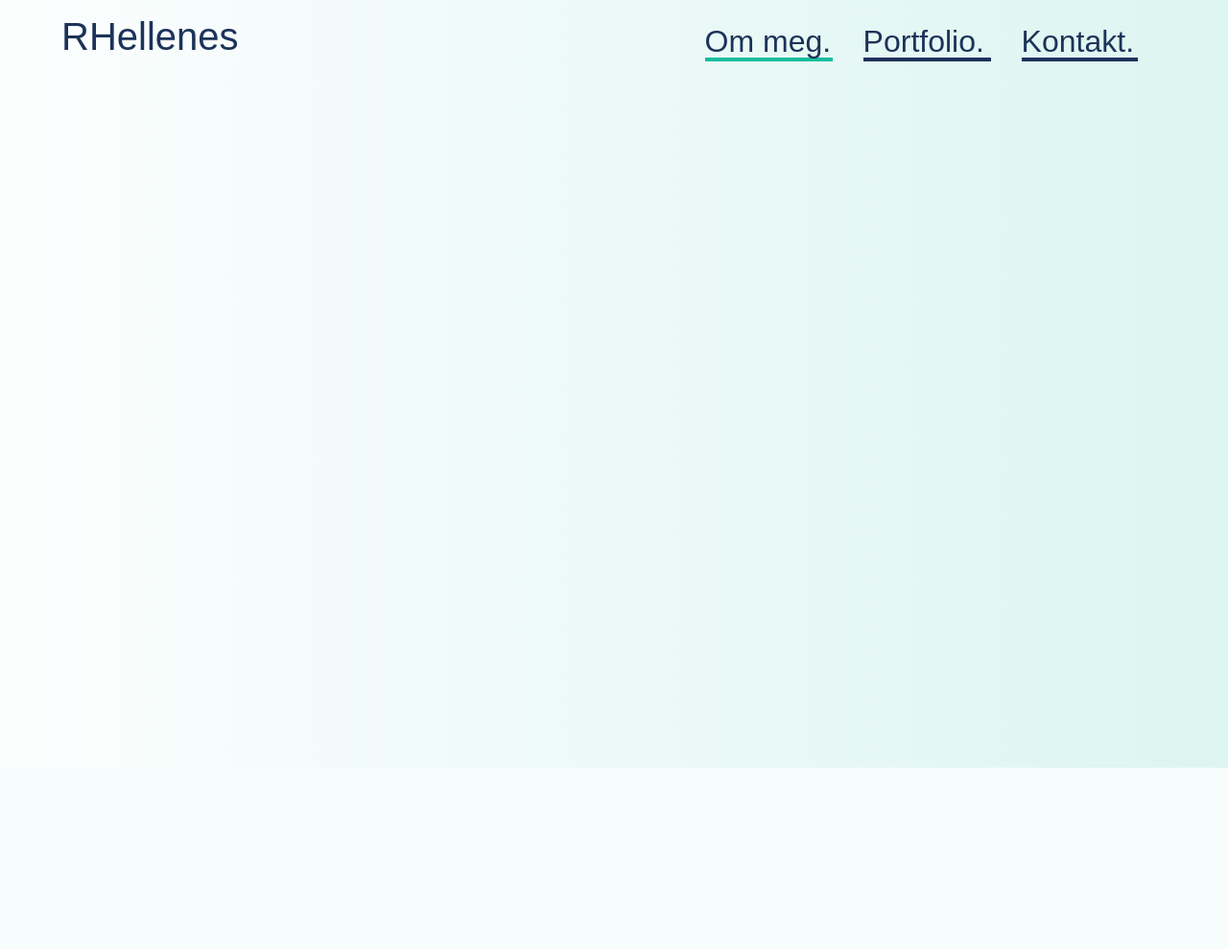
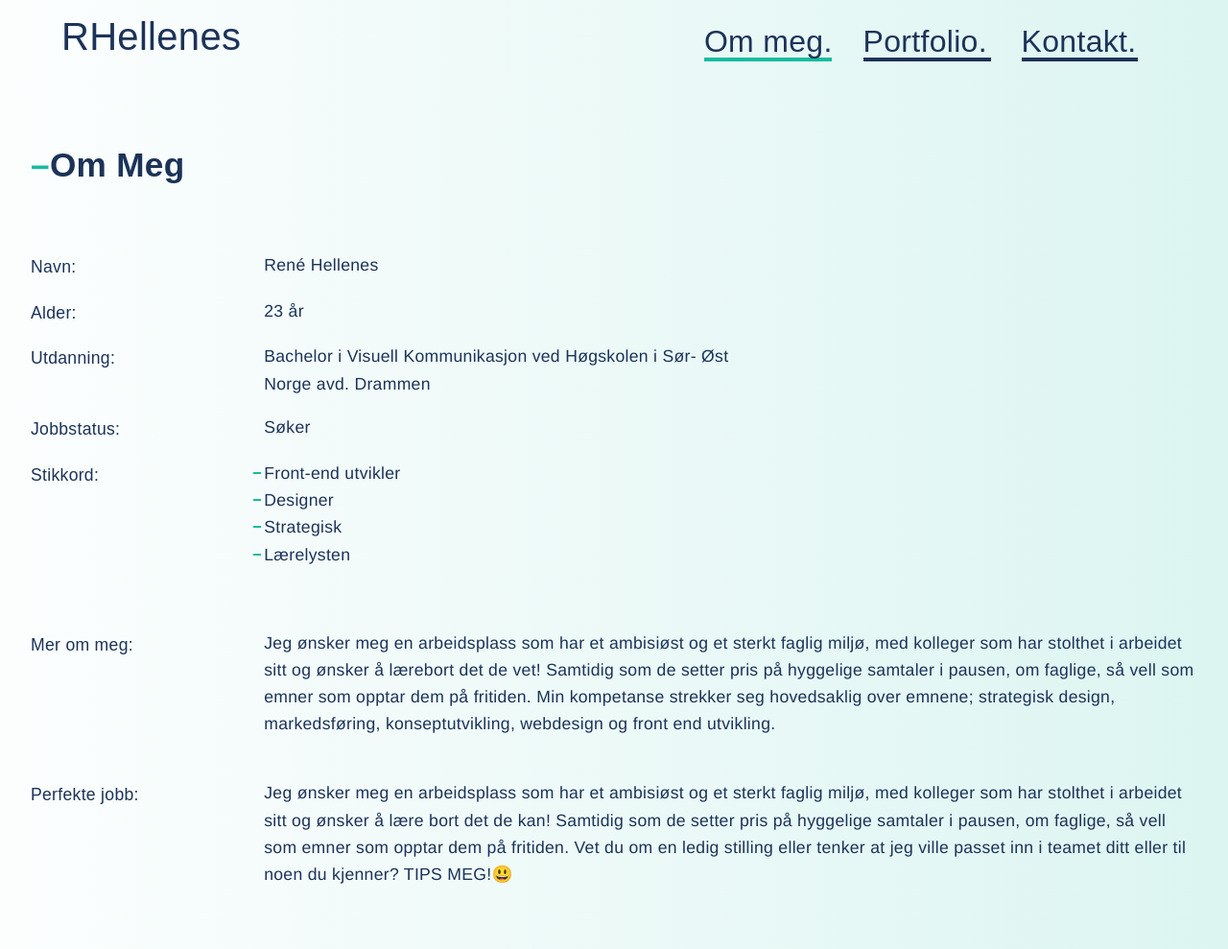
Before and after one commit to RHellenes/Portfolio-1.0, a PHP site: page /om_meg.php in a window 1280 px wide. Shown: the whole page at 96% size. Before the commit the page ends 800 px from the top, so only its background shows below. Run offline with PHP 8.4, Linux system fonts and the light colour scheme; some web fonts are replaced.

Commit message:
About page  - finished(ish)
The about page is basically finished, but it need the footer and a typo-check

```diff
--- a/css/style.css
+++ b/css/style.css
@@ -10,6 +10,11 @@
 	--background_color:linear-gradient(to right, var(--fallback_bg), rgb(220,245,241));
 
 
+}
+
+*{
+	color:var(--main_color);
+	letter-spacing: .3px;
 }
 
 /*Legger til Geomanist*/
@@ -79,7 +84,7 @@ header{
 }
 
 .logo-visible{
-	left: 16px !important;
+	left: 5% !important;
 	opacity: 1;
 	-webkit-transition: all .7s cubic-bezier(.25,.75,.41,1.09);
 	transition: all .7s cubic-bezier(.25,.75,.41,1.09);
@@ -236,6 +241,123 @@ nav ul li a:active{
 	transition: all .2s cubic-bezier(.56,.06,.15,.98);
 }
 
+main{
+	width: 90%;
+	margin-left: 5%;
+	padding: 3em 0 0 0;
+
+}
+
+h1{
+	width: 100%;
+	font-size: 2.2em;
+	color:var(--main_color);
+	font-family: 'Geomanist-Medium', sans-serif;
+	margin-bottom: 2em;
+}
+
+h1::before{
+	content:"–";
+	color: var(--sec_color);
+}
+
+article{
+	margin: 0 0 4em 0;
+}
+.half{
+	width: 100%;
+
+}
+.full{
+	width: 100%;
+}
+
+.section{
+	font-size: 1.1em;
+	display: flex;
+	justify-content: space-between;
+	flex-wrap: wrap;
+
+	margin:1em 0;
+	line-height: 1.6em;
+
+
+}
+.full > .section{
+	margin: .5em 0 2.5em 0;
+}
+
+.title{
+	font-family: 'Geomanist-Medium', sans-serif;
+
+	/* 1px margin top to align title + content */
+	margin-top: 2px;
+}
+
+
+
+.half > .section .title{
+	width: 40%
+}
+
+.half > .section .content{
+	width: 60%;
+}
+
+
+.full > .section .title{
+	width: 100%;
+}
+.full > .section .content{
+	width: 100%;
+}
+
+.half > .section .content ul{
+	padding: 0;
+	margin: 0;
+	list-style-type: none;
+}
+.half > .section .content ul li{
+	position: relative;
+}
+
+.half > .section .content ul li::before{
+	content:" ";
+	position: absolute;
+	background-color: var(--sec_color);
+	width: 8px;
+	height: 2px;
+	top:13px;
+	left:-11px;
+}
+
+
+
+
+
+
+
+@media only screen and (min-width: 630px){
+.half{
+	width: 60%;
+
+}
+	.half > .section .title{
+	width: calc((100% / 3)*1);
+}
+
+.half > .section .content{
+	width: calc((100% / 3)*2);;
+}
+.full > .section .title{
+	width: 20%;
+}
+.full > .section .content{
+	width: 80%;
+}
+}
+
+
 
 
 
--- a/om_meg.php
+++ b/om_meg.php
@@ -5,10 +5,67 @@
 	include_once($toRoot.'header.php');
 ?>
 
+<main>
+
+	<h1>Om Meg</h1>
+
+	<article class="half">
+
+		<div class="section">
+			<div class="title">Navn:</div>
+			<div class="content">René Hellenes</div>
+		</div>
+
+		<div class="section">
+			<div class="title">Alder:</div>
+			<div class="content">23 år</div>
+		</div>
+
+		<div class="section">
+			<div class="title">Utdanning:</div>
+			<div class="content">Bachelor i Visuell Kommunikasjon ved Høgskolen i Sør- Øst Norge avd. Drammen</div>
+		</div>
+
+		<div class="section">
+			<div class="title">Jobbstatus:</div>
+			<div class="content">Søker</div>
+		</div>
+
+		<div class="section">
+			<div class="title">Stikkord:</div>
+			<div class="content">
+				<ul>
+					<li>Front-end utvikler</li>
+					<li>Designer</li>
+					<li>Strategisk</li>
+					<li>Lærelysten</li>
+				</ul>
+			</div>
+		</div>
+	</article>
 
 
 
+<article class="full">
 
+		<div class="section">
+			<div class="title">Mer om meg:</div>
+			<div class="content">Jeg ønsker meg en arbeidsplass som har et ambisiøst og et sterkt faglig miljø, med kolleger som har stolthet i arbeidet sitt og ønsker å lærebort det de vet! Samtidig som de setter pris på hyggelige samtaler i pausen, om faglige, så vell som emner som opptar dem på fritiden.
+
+			Min kompetanse strekker seg hovedsaklig over emnene; strategisk design, markedsføring, konseptutvikling, webdesign og front end utvikling.</div>
+		</div>
+
+
+
+		<div class="section">
+			<div class="title">Perfekte jobb:</div>
+			<div class="content">Jeg ønsker meg en arbeidsplass som har et ambisiøst og et sterkt faglig miljø, med kolleger som har stolthet i arbeidet sitt og ønsker å lære bort det de kan! Samtidig som de setter pris på hyggelige samtaler i pausen, om faglige, så vell som emner som opptar dem på fritiden.
+
+			Vet du om en ledig stilling eller tenker at jeg ville passet inn i teamet ditt eller til noen du kjenner? TIPS MEG!&#x1F603;</div>
+		</div>
+
+</article>
+</main>
 
 
 
```
Also changed, not shown: mal.html (added, +10 -0 lines).
